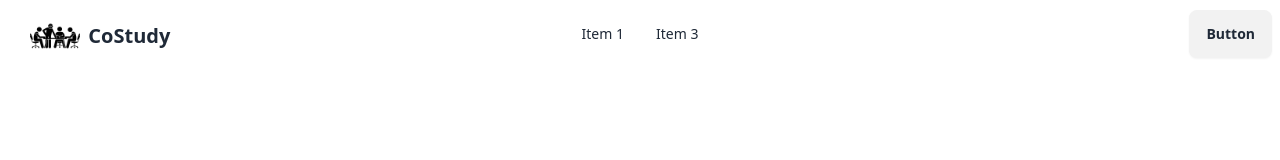
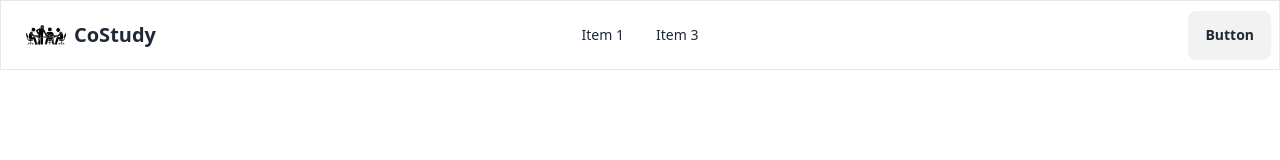
Before and after one commit to Sakhawat71/CoStudy-frontend, a React (Vite) app: page / in a window 1280 px wide. Shown: the top 160 px of the page. Built offline with nearby package versions, Linux system fonts and the light colour scheme.

Commit message:
fix navbar logo

```diff
--- a/src/pages/Home/Navbar/Navbar.jsx
+++ b/src/pages/Home/Navbar/Navbar.jsx
@@ -2,7 +2,7 @@ import { Link } from "react-router-dom";
 
 const Navbar = () => {
     return (
-        <div className="navbar bg-base-100">
+        <div className="navbar bg-base-100 border">
             <div className="navbar-start">
                 <div className="dropdown">
                     <div tabIndex={0} role="button" className="btn btn-ghost lg:hidden">
@@ -22,8 +22,8 @@ const Navbar = () => {
                 </div>
 
                 <div className="flex navbar-start">
-                    <Link className="flex md:w-4/6 lg:w-2/3 items-center btn btn-ghost text-xl">
-                        <img className=" w-3/6 lg:w-2/6" src="/logo.png" alt="co study logo" /><span>CoStudy</span></Link>
+                    <Link className="flex items-center btn btn-ghost text-xl">
+                        <img className=" h-[40px]" src="/logo.png" alt="CoStudy" /><span>CoStudy</span></Link>
                 </div>
 
             </div>
```
